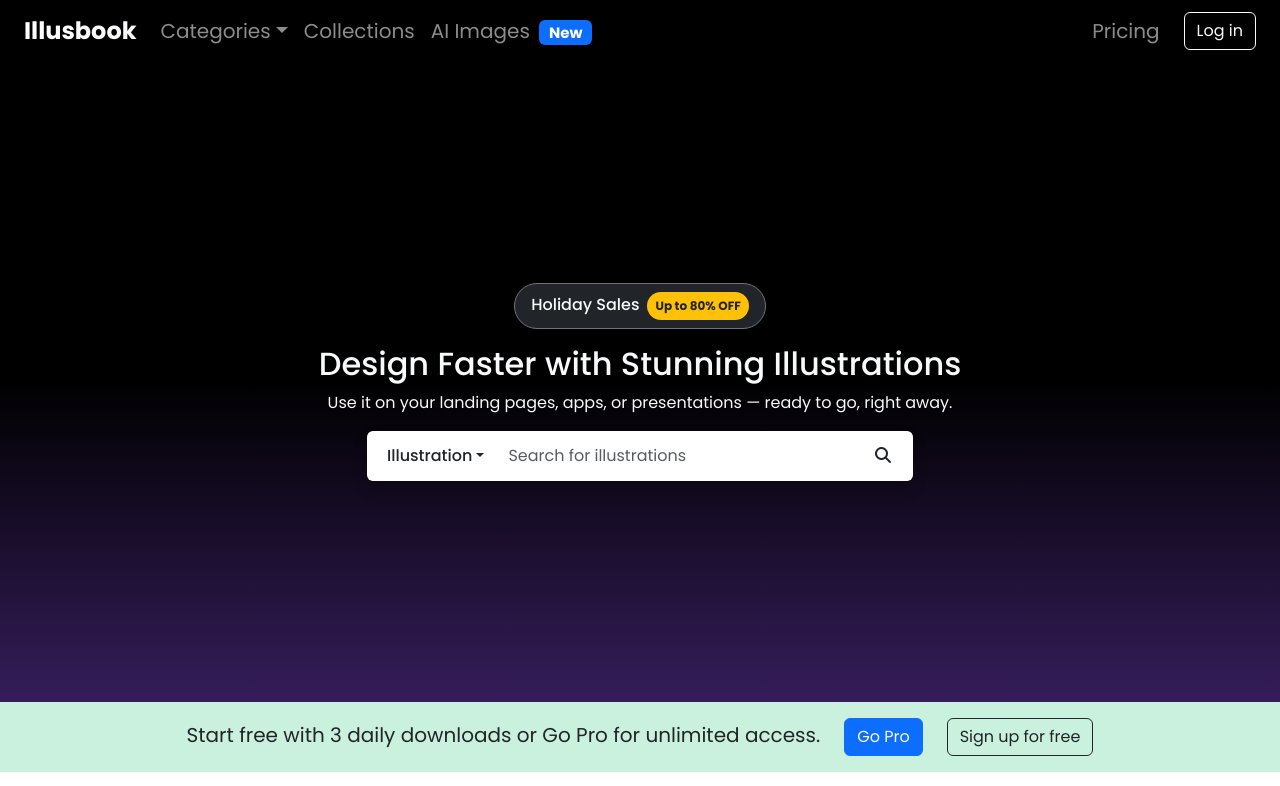
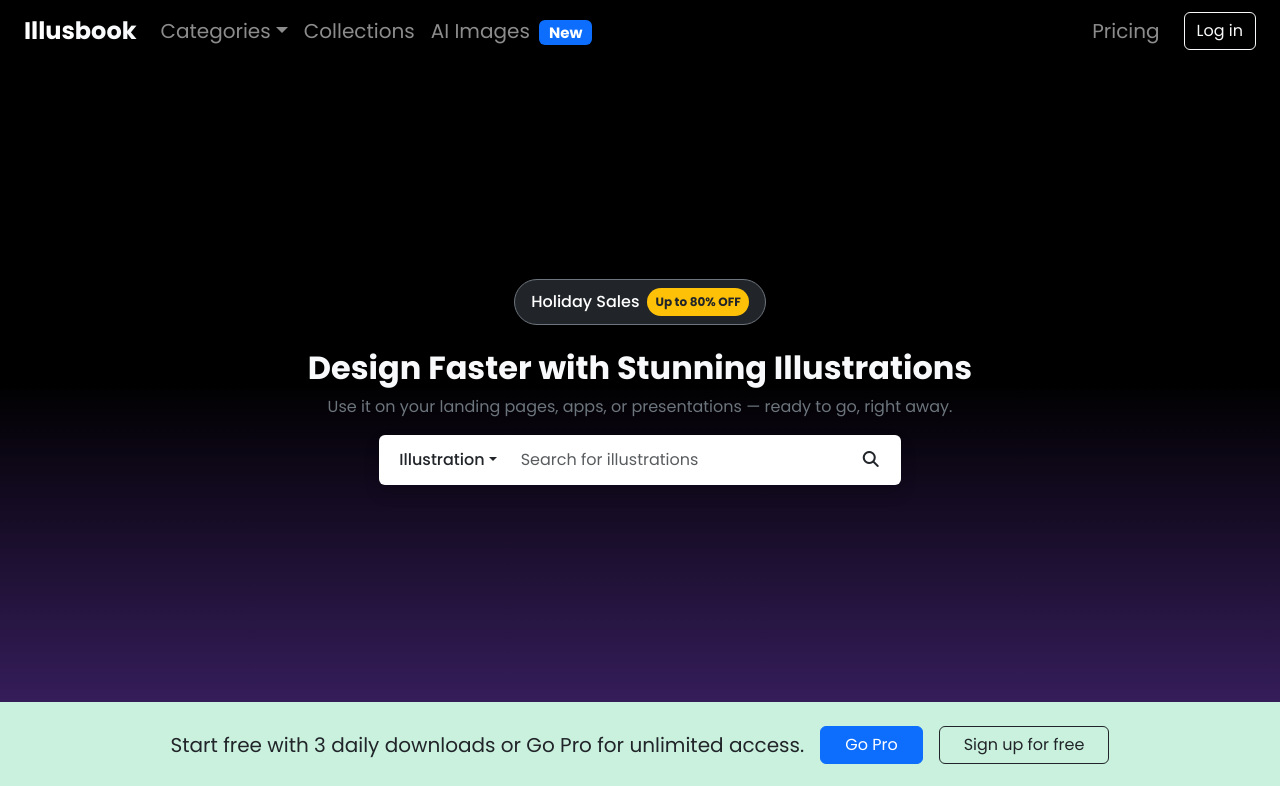
Before and after one commit to Kishore1803/Click-Crafty, a React (Vite) app: page / in a window 1280 px wide. Shown: the top 786 px of the page. Built offline with nearby package versions, Linux system fonts and the light colour scheme.

Commit message:
second commmit

```diff
--- a/src/components/home/Home.jsx
+++ b/src/components/home/Home.jsx
@@ -1,54 +1,68 @@
 import "./Home.css";
 import Explore from "../explore/Explore";
 import SearchBar from "../searchbar/SearchBar";
+import { useNavigate } from "react-router-dom";
 
 function Home() {
+  const navigate = useNavigate();
+
   return (
     <>
+      {/* HERO SECTION */}
       <div className="home text-light">
-        <div className="container">
+        <div className="container py-4">
+
+          {/* Holiday badge */}
           <div className="d-flex justify-content-center">
             <div className="d-inline-flex align-items-center gap-2 px-3 py-2 rounded-pill border border-secondary bg-dark text-white">
-              <a className="text-decoration-none" href="#" role="button">
-                <span className="text-light fw-medium">Holiday Sales</span>
-                <span className="badge rounded-pill bg-warning text-dark ms-2 px-2 py-2">
-                  Up to 80% OFF
-                </span>
-              </a>
+              <span className="fw-medium">Holiday Sales</span>
+              <span className="badge rounded-pill bg-warning text-dark px-2 py-2">
+                Up to 80% OFF
+              </span>
             </div>
           </div>
 
-          <div
-            className="container mt-3 d-flex flex-column align-items-center justify-content-center"
-          >
-            <h2>Design Faster with Stunning Illustrations</h2>
-            <p>
+          {/* Heading */}
+          <div className="mt-4 text-center px-2">
+            <h2 className="fw-bold responsive-title">
+              Design Faster with Stunning Illustrations
+            </h2>
+
+            <p className="mt-2 text-secondary responsive-text">
               Use it on your landing pages, apps, or presentations — ready to
               go, right away.
             </p>
 
-            <SearchBar />
-
+            {/* Search */}
+            <div className="w-100 d-flex justify-content-center mt-3">
+              <div className="search-wrapper">
+                <SearchBar />
+              </div>
+            </div>
           </div>
         </div>
       </div>
 
-      {/* box */}
+      {/* CTA BOX */}
+      <div className="box d-flex justify-content-center text-center py-4 px-3">
+        <div className="d-flex flex-column flex-md-row align-items-center gap-3 fs-5">
+          <span>
+            Start free with 3 daily downloads or Go Pro for unlimited access.
+          </span>
 
-      <div className="box d-flex justify-content-center text-center pt-3 fs-5">
-        <p>
-          Start free with 3 daily downloads or Go Pro for unlimited access.
-          <button className="btn btn-primary ms-4">
-            <a href="" className="text-decoration-none text-light w-100 w-md-auto">
+          <div className="d-flex gap-3">
+            <button
+              className="btn btn-primary px-4"
+              onClick={() => navigate("/pricing")}
+            >
               Go Pro
-            </a>
-          </button>
-          <button className="btn border-dark outline-light ms-4">
-            <a href="" className="text-decoration-none text-dark w-100 w-md-auto">
+            </button>
+
+            <button className="btn btn-outline-dark px-4">
               Sign up for free
-            </a>
-          </button>
-        </p>
+            </button>
+          </div>
+        </div>
       </div>
 
       <Explore />
--- a/src/components/searchbar/SearchBar.jsx
+++ b/src/components/searchbar/SearchBar.jsx
@@ -11,7 +11,9 @@ function SearchBar() {
   };
 
   return (
-    <div className="search-pill d-flex align-items-center rounded shadow bg-white px-2 w-50">
+    <div className="search-pill d-flex align-items-center rounded shadow bg-white px-2">
+
+      {/* Dropdown (hidden on mobile) */}
       <div className="dropdown d-none d-md-block">
         <button
           className="btn dropdown-toggle border-0 fw-medium"
@@ -38,11 +40,11 @@ function SearchBar() {
       {/* Input */}
       <input
         type="text"
-        className="form-control flex-grow-1 border-0 shadow-none"
+        className="form-control border-0 shadow-none search-input"
         placeholder={placeholderMap[selected]}
       />
 
-      {/* Search Button */}
+      {/* Search Icon */}
       <button className="btn border-0">
         <i className="fa-solid fa-magnifying-glass"></i>
       </button>
```
